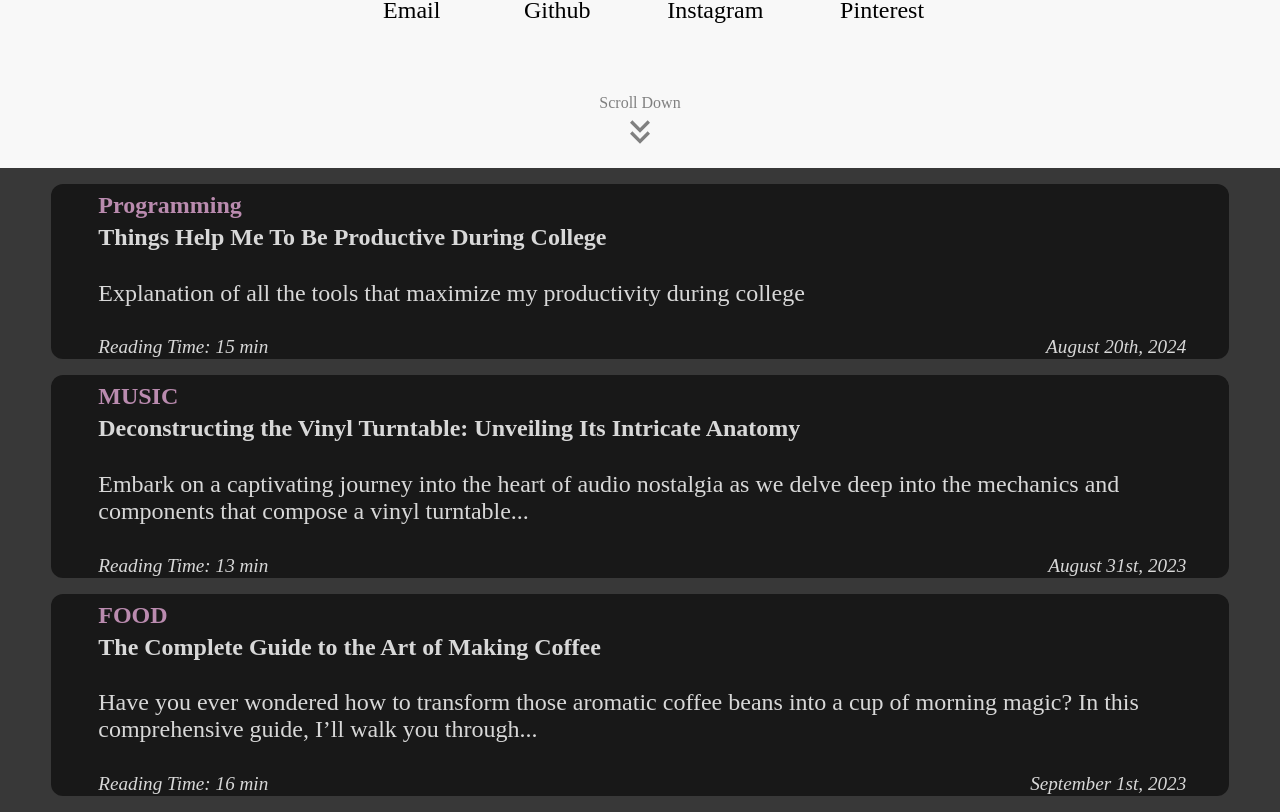
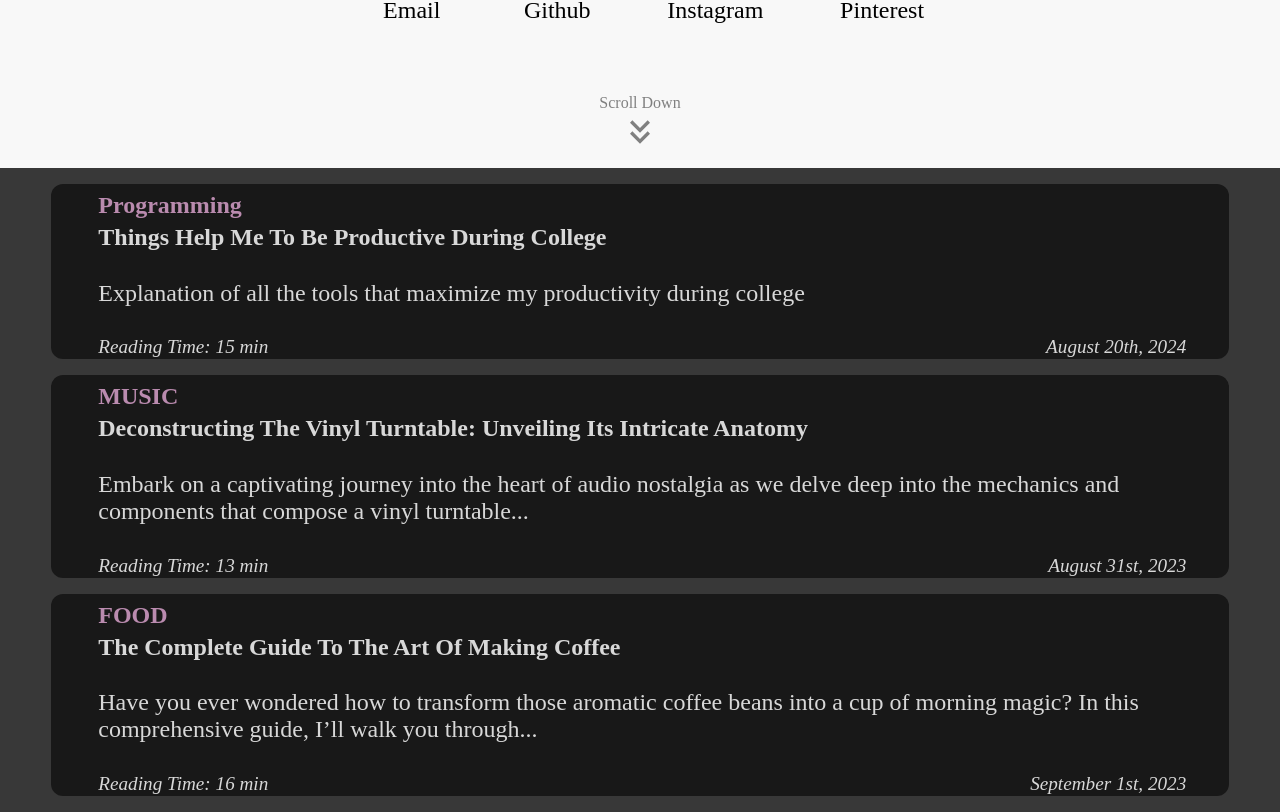
Before and after one commit to khuei/Z5483.github.io, a React (Create React App) app: page / in a window 1280 px wide. Shown: the part 632-1444 px from the top of the page. Built offline with nearby package versions, Linux system fonts and the light colour scheme.

Commit message:
refactor: add document title and fix wordings

```diff
--- a/src/Blog.js
+++ b/src/Blog.js
@@ -1,7 +1,12 @@
+import React, { useEffect } from 'react';
 import BlogListing from './BlogListing.js';
 import './Blog.css';
 
 const Blog = ({ onChangeTab }) => {
+    useEffect(() => {
+        document.title = 'Blog — Khue Nguyen';
+    });
+
     return (
         <section id='blog-listing'>
             <BlogListing onChangeTab={onChangeTab} />
--- a/src/BlogListing.js
+++ b/src/BlogListing.js
@@ -27,7 +27,7 @@ const BlogListing = ({ onChangeTab }) => {
         },
         {
             tag: 'MUSIC',
-            title: 'Deconstructing the Vinyl Turntable: Unveiling Its Intricate Anatomy',
+            title: 'Deconstructing The Vinyl Turntable: Unveiling Its Intricate Anatomy',
             synopsis:
             'Embark on a captivating journey into the heart of audio nostalgia as we delve deep into the mechanics and components that compose a vinyl turntable...',
             readingTime: '13 min',
@@ -36,7 +36,7 @@ const BlogListing = ({ onChangeTab }) => {
         },
         {
             tag: 'FOOD',
-            title: 'The Complete Guide to the Art of Making Coffee',
+            title: 'The Complete Guide To The Art Of Making Coffee',
             synopsis:
             'Have you ever wondered how to transform those aromatic coffee beans into a cup of morning magic? In this comprehensive guide, I’ll walk you through...',
             readingTime: '16 min',
--- a/src/blog/CollegeProductivity.js
+++ b/src/blog/CollegeProductivity.js
@@ -2,6 +2,10 @@ import React, { useEffect } from 'react';
 import './BlogPost.css';
 
 const CollegeProductivity = () => {
+    useEffect(() => {
+        document.title = 'Things Help Me To Be Productive During College — Khue Nguyen';
+    });
+
     return (
         <div>
             <section className="blog-page-title">
--- a/src/blog/MakingCoffee.js
+++ b/src/blog/MakingCoffee.js
@@ -2,10 +2,14 @@ import React, { useEffect } from 'react';
 import './BlogPost.css';
 
 const MakingCoffee = () => {
+  useEffect(() => {
+      document.title = 'The Complete Guide To The Art Of Making Coffee — Khue Nguyen';
+  })
+
   return (
     <div>
       <section className="blog-page-title">
-        <h2>The Complete Guide to the Art of Making Coffee</h2>
+        <h2>The Complete Guide To The Art Of Making Coffee</h2>
         <span>September 1st, 2023 — Khue Nguyen</span>
         <span>Reading Time: 16 min</span>
         <hr />
--- a/src/blog/VinylAnatomy.js
+++ b/src/blog/VinylAnatomy.js
@@ -2,10 +2,14 @@ import React, { useEffect } from 'react';
 import './BlogPost.css';
 
 const VinylAnatomy = () => {
+    useEffect(() => {
+        document.title = 'Deconstructing The Vinyl Turntable — Khue Nguyen';
+    });
+
     return (
         <div>
             <section className="blog-page-title">
-                <h2>Deconstructing the Vinyl Turntable: Unveiling Its Intricate Anatomy</h2>
+                <h2>Deconstructing The Vinyl Turntable: Unveiling Its Intricate Anatomy</h2>
                 <span>August 31st, 2023 — Khue Nguyen</span>
                 <span>Reading Time: 13 min</span>
                 <hr />
--- a/src/gallery/Gallery.js
+++ b/src/gallery/Gallery.js
@@ -1,3 +1,4 @@
+import React, { useEffect } from 'react';
 import { Box, ImageList, ImageListItem, ImageListItemBar, useMediaQuery } from '@mui/material';
 import { useTheme } from '@mui/material/styles';
 
@@ -16,6 +17,10 @@ export default function MasonryGallery() {
         if (isSm) return 1;
         return 1;
     };
+
+    useEffect(() => {
+        document.title = 'Hobby — Khue Nguyen';
+    });
 
     return (
         <center>
```
